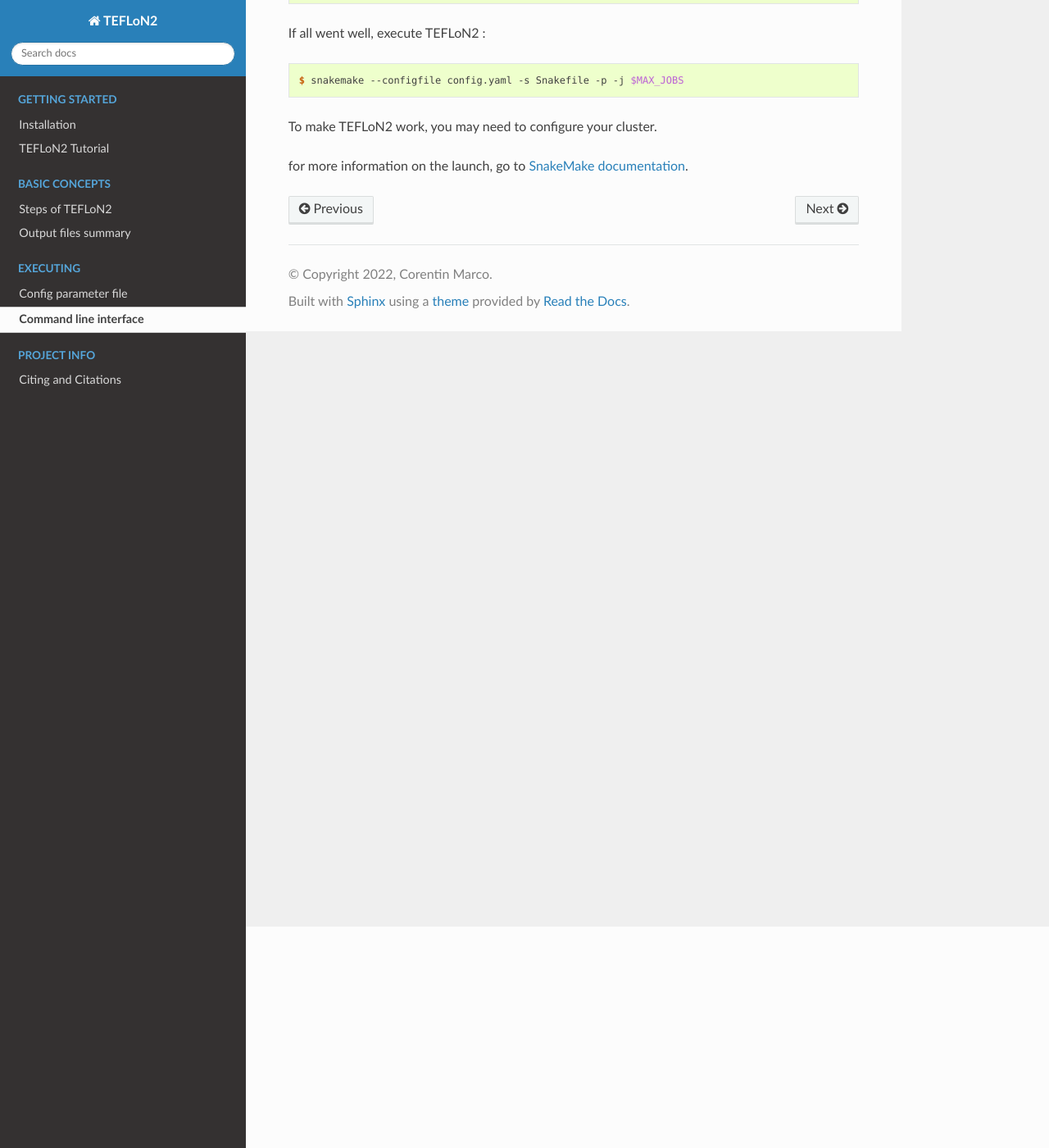
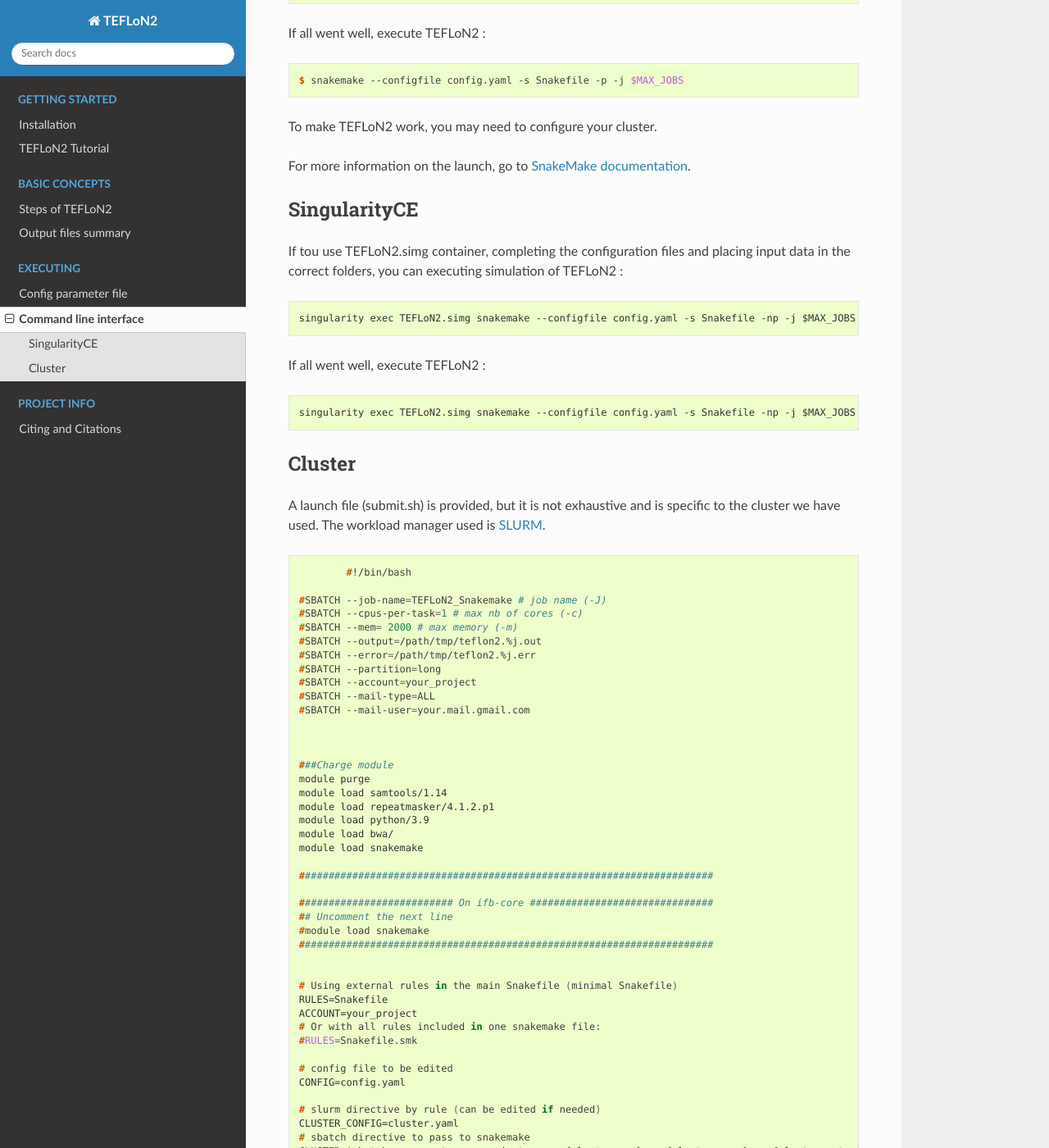
Before and after one commit to asfistonlavie/TEFLoN2, a Sphinx documentation site: the page built from docs/executing/command_line_interface.rst, in a window 1280 px wide and 1400 px high, scrolled down 270 px. Shown: the whole window at 82% size. Built offline with Sphinx 7.4.7 and the Read the Docs theme 2.0.0, drawn with Linux system fonts in a browser that asks for light colours; some of the changed text lies outside the part shown.

Commit message:
Modification documentation

```diff
--- a/cluster.yaml
+++ b/cluster.yaml
@@ -18,7 +18,6 @@ samtools_view:
     mem: "{resources.mem_mb}"
 
 teflon_discover:
-    #jobname: "{rule}_{params.sample}"
     cpus: "{threads}"
     mem: "{resources.mem_mb}"
 
@@ -27,19 +26,14 @@ teflon_collapse:
     mem: "{resources.mem_mb}"
 
 teflon_count:
-    #jobname: "{rule}_{params.sample}"
     cpus: "{threads}"
     mem: "{resources.mem_mb}"
 
 teflon_genotype_individual:
-    #jobname: "{rule}_{params.sample}"
     mem: "{resources.mem_mb}"
 
 teflon_genotype_all:
-    #jobname: "{rule}_{params.sample}"
     mem: "{resources.mem_mb}"
 
-
 teflon_genotype_population:
-    #jobname: "{rule}_{params.sample}"
     mem: "{resources.mem_mb}"
--- a/docs/executing/command_line_interface.rst
+++ b/docs/executing/command_line_interface.rst
@@ -19,4 +19,100 @@ If all went well, execute TEFLoN2 :
 
 To make TEFLoN2 work, you may need to configure your cluster.
 
-for more information on the launch, go to `SnakeMake documentation <https://snakemake.readthedocs.io/en/stable/>`_.
+For more information on the launch, go to `SnakeMake documentation <https://snakemake.readthedocs.io/en/stable/>`_.
+
+
+SingularityCE
+-------------
+
+If tou use TEFLoN2.simg container, completing the configuration files and placing input data in the correct folders, you can executing simulation of TEFLoN2 :
+
+.. code-block:: console
+
+	singularity exec TEFLoN2.simg snakemake --configfile config.yaml -s Snakefile -np -j $MAX_JOBS
+
+If all went well, execute TEFLoN2 :
+
+.. code-block:: console
+
+	singularity exec TEFLoN2.simg snakemake --configfile config.yaml -s Snakefile -np -j $MAX_JOBS
+
+
+Cluster
+-------
+
+A launch file (submit.sh) is provided, but it is not exhaustive and is specific to the cluster we have used. The workload manager used is `SLURM <https://slurm.schedmd.com/containers.html>`_.
+
+.. code-block:: console
+
+		#!/bin/bash
+
+	#SBATCH --job-name=TEFLoN2_Snakemake # job name (-J)
+	#SBATCH --cpus-per-task=1 # max nb of cores (-c)
+	#SBATCH --mem= 2000 # max memory (-m)
+	#SBATCH --output=/path/tmp/teflon2.%j.out
+	#SBATCH --error=/path/tmp/teflon2.%j.err
+	#SBATCH --partition=long
+	#SBATCH --account=your_project
+	#SBATCH --mail-type=ALL
+	#SBATCH --mail-user=your.mail.gmail.com
+
+
+
+	###Charge module
+	module purge
+	module load samtools/1.14
+	module load repeatmasker/4.1.2.p1
+	module load python/3.9
+	module load bwa/
+	module load snakemake
+
+	######################################################################
+
+	########################## On ifb-core ###############################
+	## Uncomment the next line
+	#module load snakemake
+	######################################################################
+
+
+	# Using external rules in the main Snakefile (minimal Snakefile)
+	RULES=Snakefile
+	ACCOUNT=your_project
+	# Or with all rules included in one snakemake file:
+	#RULES=Snakefile.smk
+
+	# config file to be edited
+	CONFIG=config.yaml
+
+	# slurm directive by rule (can be edited if needed)
+	CLUSTER_CONFIG=cluster.yaml
+	# sbatch directive to pass to snakemake
+	CLUSTER='sbatch --account=your_project --mem={cluster.mem} -c {cluster.cpus} -o {cluster.output} -e {cluster.error}'
+	# Maximum number of jobs to be submitted at a time (see cluster limitation)
+	MAX_JOBS=100
+
+	# Full clean up:
+	#rm -fr .snakemake logs *.out *.html *.log *.pdf
+	# Clean up only the .snakemake
+	#rm -fr .snakemake
+
+	# Dry run (simulation)
+	#snakemake --configfile $CONFIG -s $RULES -np -j $MAX_JOBS --cluster-config $CLUSTER_CONFIG --cluster "$CLUSTER"
+
+	# Full run (if everething is ok: uncomment it)
+	snakemake --configfile $CONFIG -s $RULES -p -j $MAX_JOBS --cluster-config $CLUSTER_CONFIG --cluster "$CLUSTER"
+
+
+	# If latency problem add to the run:
+	# --latency-wait 60
+
+	exit 0
+
+
+To run submit.sh, run :
+
+.. code-block:: console
+
+	sbatch submit.sh
+
+For more information on Slurm, go to `SLURM documentation <https://slurm.schedmd.com/containers.html>`_.
```
Also changed, not shown: config.yaml (+5 -5 lines), docs/basic_concepts/steps_of_TEFLoN2.rst (+33 -13 lines), docs/executing/configure_parameter_file.rst (+48 -8 lines), docs/getting_started/installation.rst (+16 -7 lines), docs/getting_started/teflon2_tutorial.rst (+38 -1 lines), 4 other files.
